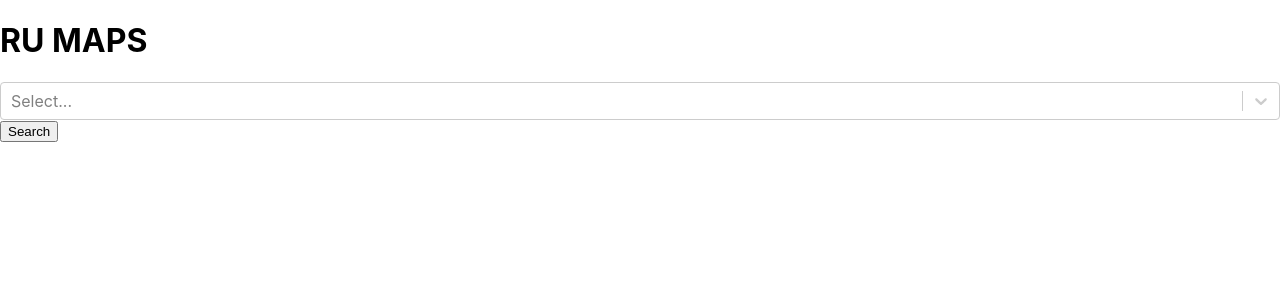
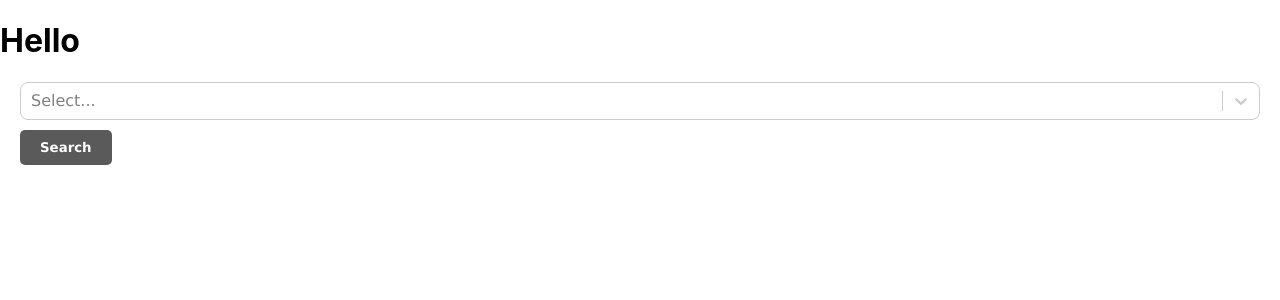
Before and after one commit to ghijj/ru-maps, a React (Create React App) app in the folder ru-maps-app/: page / in a window 1280 px wide. Shown: the top 300 px of the page. Built offline with nearby package versions, Linux system fonts and the light colour scheme.

Commit message:
just app

```diff
--- a/ru-maps-app/src/App.js
+++ b/ru-maps-app/src/App.js
@@ -82,27 +82,27 @@ const App = () => {
 
   return (
     <div className="App">
-      <Header title="RU MAPS" />
+      <Header title="Hello" />
       <BuildingInput onSearch={handleSearch} />
       {walkingTimes.map((item, index) => (
   <div
     key={index}
     className="BuildingOutput"
     style={{
-            border: '4px solid #007bff',
-            marginBottom: '8px',
-            padding: '8px',
-            fontSize: '20px',
-            backgroundColor: '#f8f8f8', // Background color
-            color: '#333', // Text color
-            borderRadius: '8px',
-            boxShadow: '0px 4px 20px rgba(0, 0, 0, 0.1)',
+      margin: '20px',
+      padding: '15px',
+      border: '1px solid #adadf7',
+      borderRadius: '10px',
+      backgroundColor: '#f8f8f8',
+      color: '#adadf7',
+      boxShadow: '2px 4px 20px rgba(0, 0, 0, 0.4)',
+      textAlign: 'center',
     }}
   >
     <span
       className="building-name"
       style={{
-              color: '#4CAF50', // Green color for building names
+        color: '#6d05ff',
         fontWeight: 'bold',
       }}
     >
@@ -112,14 +112,13 @@ const App = () => {
     <span
       className="walking-time"
       style={{
-              color: '#FF5722', // Orange color for walking times
-              fontSize: '40px',
+        color: '#ff00a8',
+        fontSize: '35px',
         fontWeight: 'bold',
       }}
     >
       {formatWalkingTime(item.walkingTime)}
       </span>{' '}
-          minutes
     </div>
 ))}
     </div>
--- a/ru-maps-app/src/components/BuildingInputs.js
+++ b/ru-maps-app/src/components/BuildingInputs.js
@@ -26,15 +26,45 @@ const BuildingInput = ({ onSearch }) => {
   };
 
   return (
-    <div>
+    <div style={{ textAlign: 'left', margin: '20px' }}>
       <Select
         options={buildingOptions}
         value={buildingOptions.find((opt) => opt.value === inputValue)}
         onChange={(selectedOption) => setInputValue(selectedOption.value)}
+        styles={{
+          control: (provided, state) => ({
+            ...provided,
+            fontFamily: "Verdana , serif",
+            color: '#fff',
+            border: state.isFocused ? '2px solid #61dafb' : '1px solid #ccc',
+            boxShadow: state.isFocused ? '0 0 5px rgba(97, 218, 251, 0.7)' : 'none',
+            borderRadius: '8px',
+          }),
+          option: (provided, state) => ({
+            ...provided,
+            backgroundColor: state.isSelected ? '#61dafb' : 'white',
+            color: state.isSelected ? 'white' : 'black',
+          }),
+        }}
       />
-      <button onClick={handleSearch}>Search</button>
+      <button
+        onClick={handleSearch}
+        style={{
+          marginTop:'10px',
+          backgroundColor: '#5a5a5a',
+          color: 'white',
+          padding: '10px 20px',
+          border: 'none',
+          borderRadius: '5px',
+          fontFamily: "Verdana , serif",
+          fontWeight: 'bold',
+          cursor: 'pointer',
+        }}
+      >
+        Search
+      </button>
     </div>
   );
-};
+  };
 
 export default BuildingInput;
```
Lines whose indentation alone changed are shown as unchanged.
